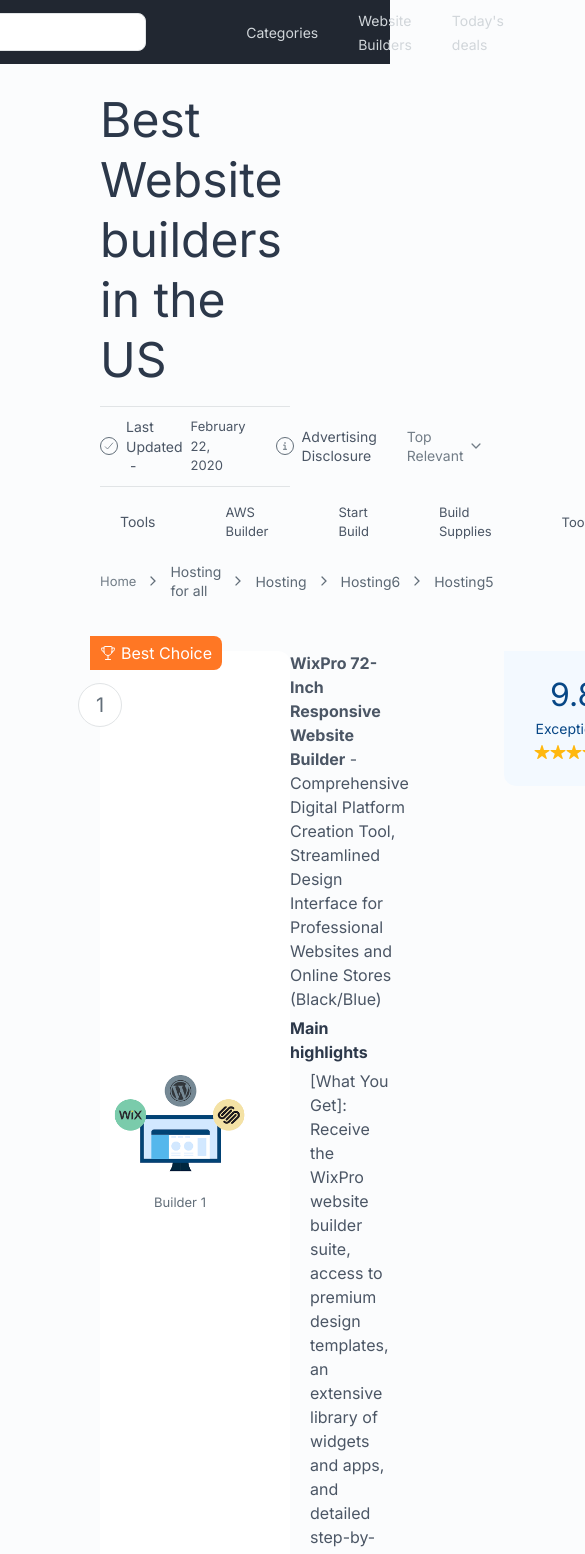
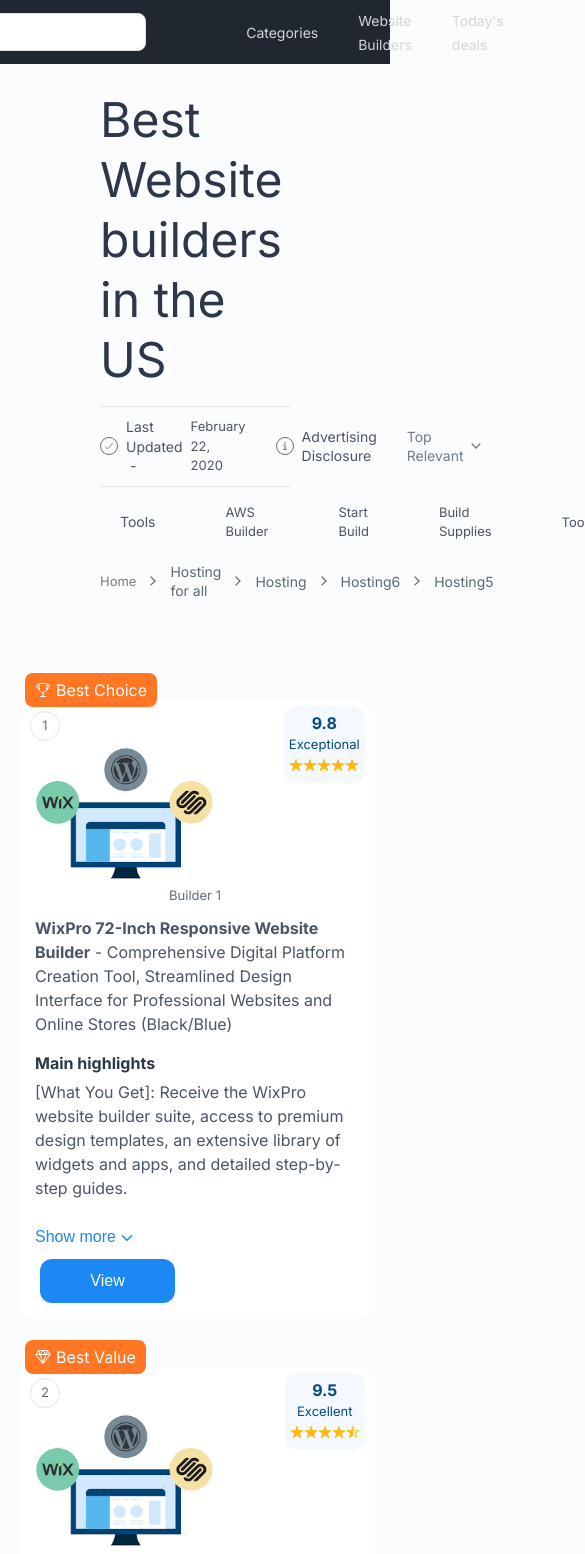
Before and after one commit to annasfaruqui/webbuilder-internship-assignment, a React (Vite) app: page / in a window 390 px wide. Shown: the top 1554 px of the page, 585 px wide, since content can reach past the window. Built offline with nearby package versions, Linux system fonts and the light colour scheme.

Commit message:
added responsive design in the websiteCards

```diff
--- a/src/components/WebsiteCard/WebsiteCard.module.scss
+++ b/src/components/WebsiteCard/WebsiteCard.module.scss
@@ -4,12 +4,19 @@
 .card {
   background-color: $color-grey-0;
   border-radius: 1.2rem;
-  display: grid;
-  grid-template-columns: 1fr 3fr 27rem;
-  align-items: center;
-  gap: 3rem;
+  width: 100%;
   position: relative;
   padding-bottom: 5px;
 
-  // box-shadow: 2px 2px 2px 1px rgba(0, 0, 0, 0.2);
+  @include respond(phone) {
+    display: flex;
+    flex-direction: column;
+  }
+
+  @include respond(small-desktop) {
+    display: grid;
+    grid-template-columns: 1fr 3fr 27rem;
+    align-items: center;
+    gap: 3rem;
+  }
 }
--- a/src/components/WebsiteCard/WebsiteCardDescription.jsx
+++ b/src/components/WebsiteCard/WebsiteCardDescription.jsx
@@ -1,5 +1,6 @@
 import { IoChevronDownOutline } from "react-icons/io5";
 import styles from "./WebsiteCardDescription.module.scss";
+
 import Button from "../Button/Button";
 import WebsiteCardHighlights from "./WebsiteCardHighlights";
 import WebsiteCardFeatures from "./WebsiteCardFeatures";
--- a/src/components/WebsiteCard/WebsiteCardDescription.module.scss
+++ b/src/components/WebsiteCard/WebsiteCardDescription.module.scss
@@ -2,13 +2,19 @@
 @import "../../sass/mixins";
 
 .description {
-  &__col--2 {
+  padding: 0 1.5rem;
+  display: flex;
+  flex-direction: column;
+  justify-content: center;
+  align-items: flex-start;
+  gap: 1rem;
+
+  @include respond(phone) {
+    padding: 1rem 2rem;
+  }
+
+  @include respond(small-desktop) {
     padding: 1rem 0;
-    display: flex;
-    flex-direction: column;
-    justify-content: center;
-    align-items: flex-start;
-    gap: 1rem;
   }
 
   &__detail {
@@ -24,5 +30,8 @@
   background-color: $color-blue-light;
   padding: 0.5rem;
   border-radius: 0.4rem;
-  margin: 5px 0;
+
+  @include respond(small-desktop) {
+    margin: 5px 0;
+  }
 }
--- a/src/components/WebsiteCard/WebsiteCardHighlights.module.scss
+++ b/src/components/WebsiteCard/WebsiteCardHighlights.module.scss
@@ -3,17 +3,34 @@
 
 .highlight {
   margin-bottom: 1rem;
+  width: 100%;
 
   &__heading {
     color: $color-grey-900;
   }
 
   &__description {
-    padding: 0.5rem 2rem;
+    padding: 0.5rem 0;
+
+    @include respond(tab-port) {
+      padding: 0.5rem 2rem;
+    }
+
+    @include respond(small-desktop) {
+      padding: 0.5rem 2rem;
+    }
   }
 
   &__container {
-    padding: 0.5rem 2rem;
+    padding: 0.5rem 0;
+
+    @include respond(tab-port) {
+      padding: 0.5rem 2rem;
+    }
+
+    @include respond(small-desktop) {
+      padding: 0.5rem 2rem;
+    }
   }
 
   &__list {
--- a/src/components/WebsiteCard/WebsiteCardIntro.module.scss
+++ b/src/components/WebsiteCard/WebsiteCardIntro.module.scss
@@ -6,29 +6,62 @@
   flex-direction: column;
   align-items: center;
   justify-content: center;
-  gap: 2rem;
+  gap: 5px;
   padding: 1rem;
+
+  @include respond(small-desktop) {
+    gap: 2rem;
+  }
 
   &__number {
     position: absolute;
-    top: 3.2rem;
-    left: -2.2rem;
+    top: 1rem;
+    left: 1rem;
 
-    width: 4.4rem;
-    height: 4.4rem;
-    display: flex;
-    align-items: center;
-    justify-content: center;
+    @include center;
+    @include fontTiny;
+    width: 3rem;
+    height: 3rem;
     border: $border;
     border-radius: 50%;
 
     background-color: $color-grey-0;
-    @include fontLg;
     color: $color-grey-600;
+
+    @include respond(phone) {
+      @include fontSm;
+      width: 3.6rem;
+      height: 3.6rem;
+    }
+
+    @include respond(small-desktop) {
+      @include fontLg;
+      top: 3.2rem;
+      left: -2.2rem;
+
+      width: 4.4rem;
+      height: 4.4rem;
+    }
   }
 
   &__image {
-    width: 14rem;
+    width: 19rem;
+    align-self: flex-start;
+    margin-top: 3.6rem;
+
+    @include respond(phone) {
+      width: 30rem;
+      margin-top: 5rem;
+    }
+
+    @include respond(tab-port) {
+      align-self: center;
+      margin-top: 0;
+    }
+
+    @include respond(small-desktop) {
+      width: 14rem;
+    }
   }
 
   &__caption {
--- a/src/components/WebsiteCard/WebsiteCardRating.module.scss
+++ b/src/components/WebsiteCard/WebsiteCardRating.module.scss
@@ -13,33 +13,72 @@
   &__ratings {
     background-color: $color-blue-lighter;
     color: $color-blue-dark;
-    border-bottom-left-radius: 1.2rem;
-    border-bottom-right-radius: 1.2rem;
 
-    padding: 2rem 3rem;
+    border-radius: 1.2rem;
+    padding: 0.5rem;
+
+    position: absolute;
+    top: 0.8%;
+    right: 1.5%;
+
+    @include respond(small-desktop) {
+      position: static;
+      padding: 2rem 3rem;
+      border-top-left-radius: 0;
+      border-top-right-radius: 0;
+    }
 
     &--rating {
-      @include fontXl(1.5);
-      font-weight: 400;
+      @include fontMd;
+      font-weight: 700;
+
+      @include respond(small-desktop) {
+        font-weight: 400;
+        @include fontXl(1.5);
+      }
     }
 
     &--status {
-      @include fontXs;
-      margin-bottom: 3px;
+      @include fontTiny;
+
+      @include respond(small-desktop) {
+        margin-bottom: 3px;
+        @include fontXs;
+      }
     }
 
     &--stars {
       color: $color-yellow;
 
-      &svg {
-        height: 1.1rem;
-        width: 1.1rem;
+      & svg {
+        height: 1.4rem;
+        width: 1.4rem;
+
+        @include respond(small-desktop) {
+          height: 1.6rem;
+          width: 1.6rem;
+        }
       }
     }
   }
 }
 
 .btnContainer {
+  // background-color: aqua;
+  align-self: flex-start;
+  width: 50%;
   padding: 1rem 2rem;
-  width: 100%;
+
+  @include respond(tab-port) {
+    width: 40%;
+  }
+
+  @include respond(tab-land) {
+    width: 30%;
+  }
+
+  @include respond(small-desktop) {
+    // padding: 1rem 2rem;
+    width: 100%;
+  }
 }
--- a/src/components/WebsiteCard/WebsiteTag.module.scss
+++ b/src/components/WebsiteCard/WebsiteTag.module.scss
@@ -1,9 +1,10 @@
 @import "../../sass/variables";
+@import "../../sass/mixins";
 
 .tag {
   position: absolute;
-  top: -1.5rem;
-  left: -1rem;
+  top: -2.8rem;
+  left: 0.5rem;
 
   background-color: $color-accent;
   color: $color-grey-0;
@@ -14,6 +15,12 @@
   gap: 5px;
 
   padding: 0.5rem 1rem;
-  border-top-right-radius: 0.8rem;
-  border-bottom-right-radius: 0.8rem;
+  border-radius: 0.8rem;
+
+  @include respond(small-desktop) {
+    top: -1.5rem;
+    left: -1rem;
+    border-top-left-radius: 0;
+    border-bottom-left-radius: 0;
+  }
 }
--- a/src/index.scss
+++ b/src/index.scss
@@ -36,8 +36,21 @@
 
 .section {
   @extend %container;
-  padding: 0 10rem;
+  padding: 0 2rem;
   margin-bottom: 8rem;
+  margin-top: 10rem;
+
+  @include respond(tab-port) {
+    padding: 0 4rem;
+  }
+
+  @include respond(tab-land) {
+    padding: 0 7rem;
+  }
+
+  @include respond(small-desktop) {
+    padding: 0 10rem;
+  }
 }
 
 %heading {
--- a/src/sass/_mixins.scss
+++ b/src/sass/_mixins.scss
@@ -70,17 +70,17 @@
     } // 768px
   }
   @if $breakpoint == small-desktop {
-    @media only screen and (min-width: 64em) {
+    @media (min-width: 64em) {
       @content;
     } // 1024px
   }
   @if $breakpoint == big-desktop {
-    @media only screen and (min-width: 80em) {
+    @media (min-width: 80em) {
       @content;
     } // 1280px
   }
   @if $breakpoint == huge-desktop {
-    @media only screen and (min-width: 96em) {
+    @media (min-width: 96em) {
       @content;
     } // 1536px
   }
```
